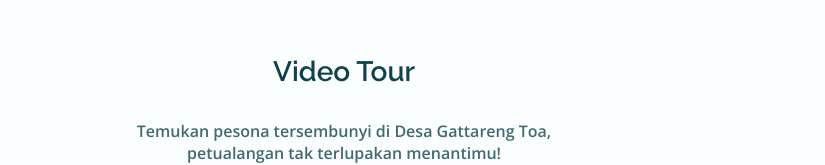
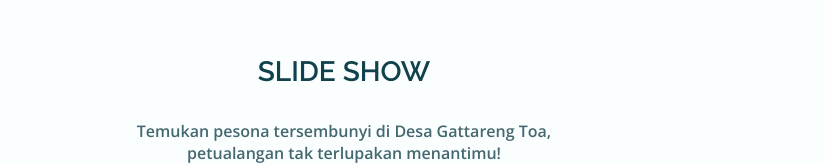
Before and after one commit to anjasbaim/alambanga.github.io, a plain HTML site: page index.html in a window 1280 px wide. Shown: the part 2420-2585 px from the top of the page, without its empty margins (296-1121 px from the left). Drawn offline with nearby package versions, Linux system fonts and the light colour scheme.

Commit message:
Update index.html

```diff
--- a/index.html
+++ b/index.html
@@ -192,7 +192,7 @@ Setelah melihat potensi air ini kepala Desa pertama Desa Gattareng Toa Bapak Ibr
 
             <!--==================== VIDEO ====================-->
             <section class="video section">
-                <h2 class="section__title">Video Tour</h2>
+                <h2 class="section__title">SLIDE SHOW</h2>
 
                 <div class="video__container container">
                     <p class="video__description">Temukan pesona tersembunyi di Desa Gattareng Toa, petualangan tak terlupakan menantimu!
```
